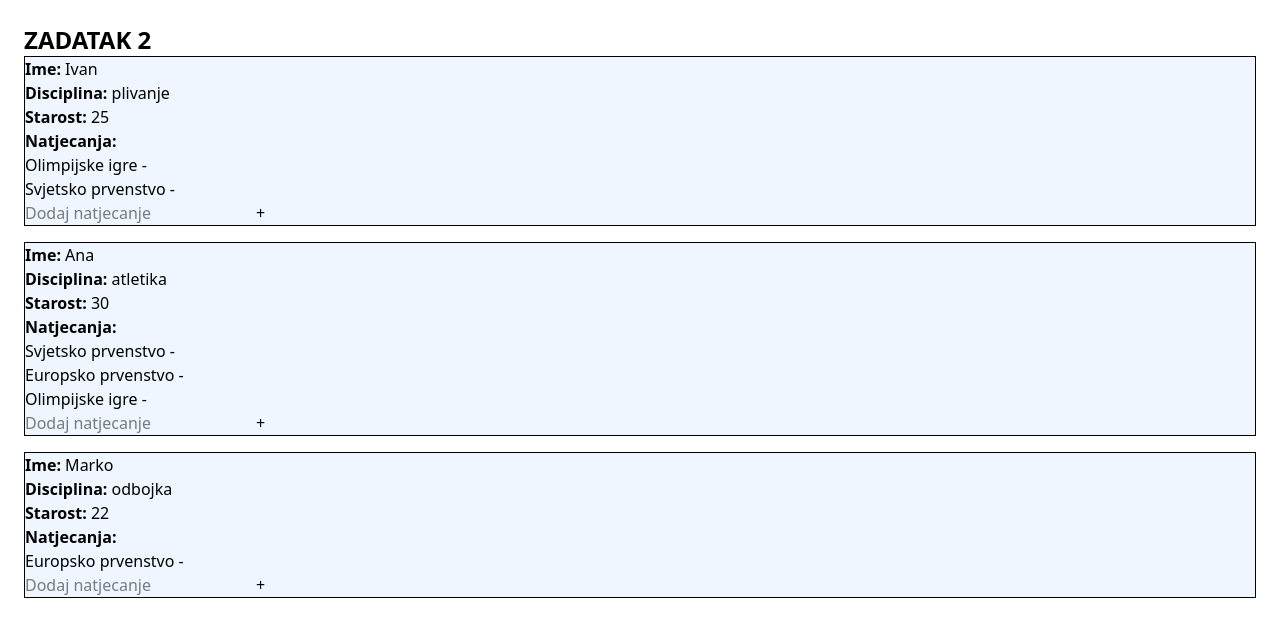
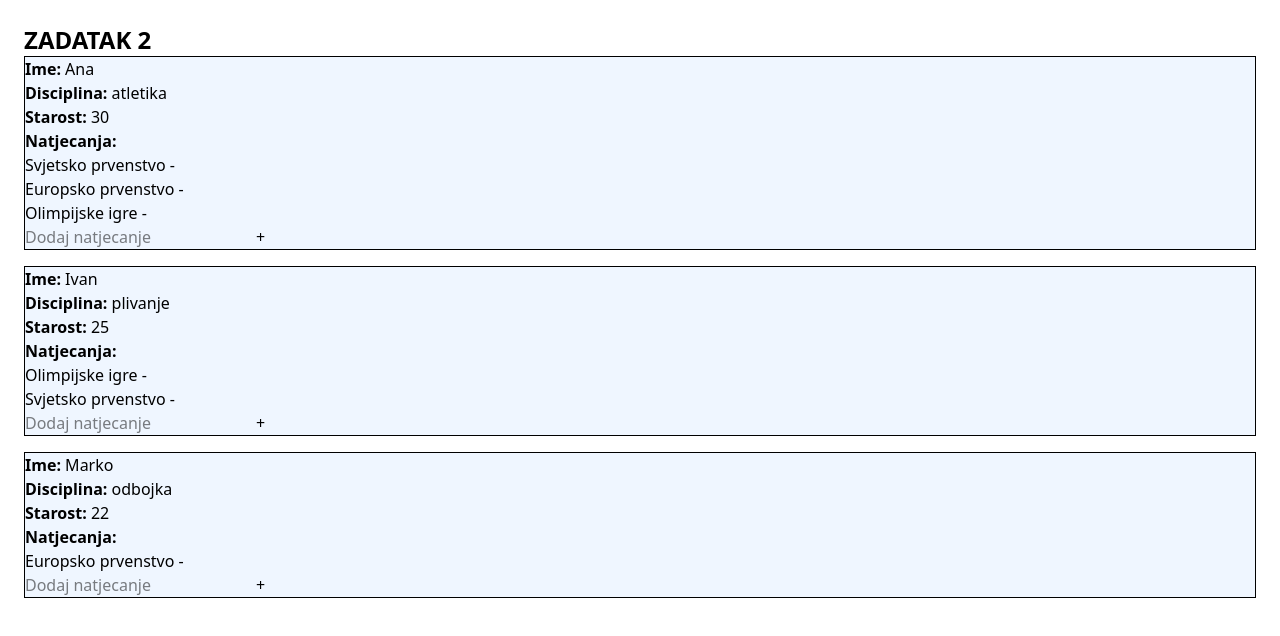
Before and after one commit to jsakoman/ProgramskoInzenjerstvo, a Vue app in the folder projekt_drugog_primjera_kolokvija/: page / in a window 1280 px wide. Shown: the top 636 px of the page. Built offline with nearby package versions, Linux system fonts and the light colour scheme.

Commit message:
dodano sortiranje

```diff
--- a/projekt_drugog_primjera_kolokvija/src/components/Zadatak_2.vue
+++ b/projekt_drugog_primjera_kolokvija/src/components/Zadatak_2.vue
@@ -1,5 +1,5 @@
 <script setup>
-    import { ref } from 'vue';
+    import { ref, computed } from 'vue';
 
     const sportasi = ref([
         {
@@ -22,6 +22,10 @@
         }
     ])
 
+    const sortiraniSportasi = computed(
+        () => { return [...sportasi.value].sort
+            ((a,b) => b.natjecanja.length - a.natjecanja.length)});
+
     const novo_natjecanje = ref([]) //niz jer imamo vise sportasa
 
     function dodajNovo(index) {
@@ -38,7 +42,7 @@
     <div>
         <h1 class="text-2xl font-bold">ZADATAK 2</h1>
 
-        <div v-for="(sportas, index) in sportasi" :key="index" border>
+        <div v-for="(sportas, index) in sortiraniSportasi" :key="index" border>
             <div class="border mb-4 bg-blue-50">
             <p><strong>Ime:</strong> {{ sportas.ime }}</p>
             <p><strong>Disciplina:</strong> {{ sportas.disciplina }}</p>
```
